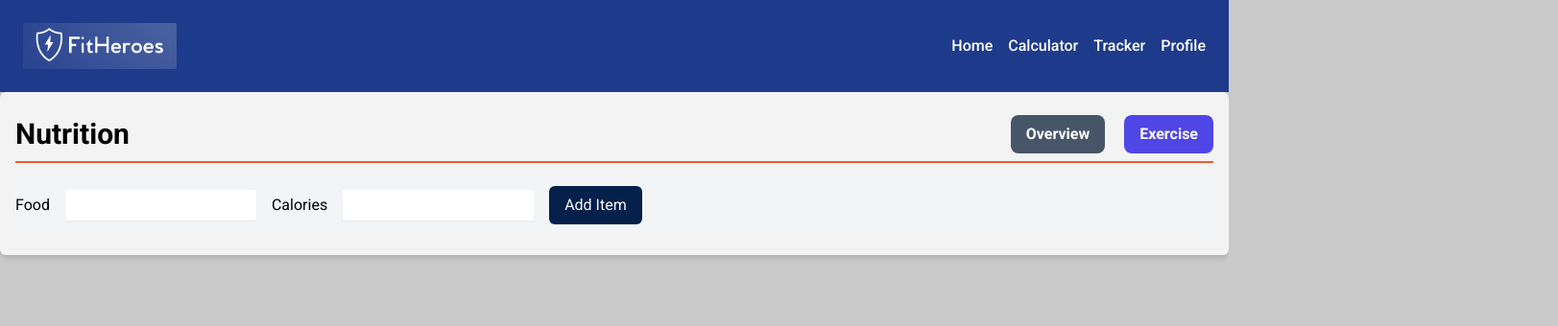
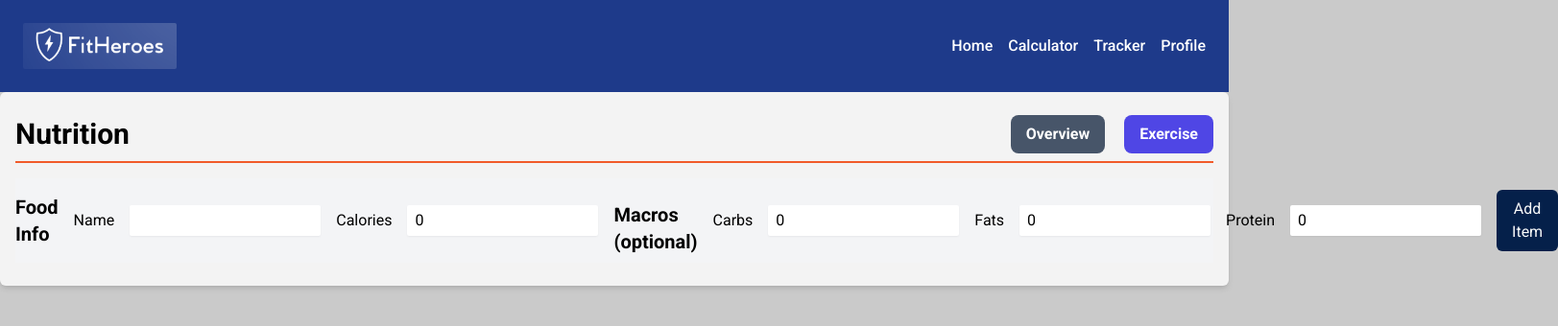
Before and after one commit to pn-code/fit-reservation, a Next.js app: page /tracker/nutrition in a window 1280 px wide. Shown: the top 340 px of the page at 96% size, 1623 px wide, since content can reach past the window. Built offline with nearby package versions, Linux system fonts and the light colour scheme.

Commit message:
Added validations to food

```diff
--- a/app/tracker/nutrition/page.tsx
+++ b/app/tracker/nutrition/page.tsx
@@ -1,17 +1,90 @@
-import React from "react";
+"use client";
+import { useState } from "react";
 import TrackerHeader from "../../../components/TrackerHeader";
+import { foodIntakeSchema } from "../../../validations/foodIntake";
+import { ZodError } from "zod";
 
 function NutritionPage() {
+	const [name, setName] = useState("");
+	const [calories, setCalories] = useState(0);
+	const [carbs, setCarbs] = useState(0);
+	const [fats, setFats] = useState(0);
+	const [protein, setProtein] = useState(0);
+
+	const validateFoodIntake = () => {
+		const foodIntake = {
+			name,
+			calories,
+			carbs,
+			fats,
+			protein,
+		};
+
+		try {
+			foodIntakeSchema.parse(foodIntake);
+			console.log("works")
+		} catch (error) {
+			if(error instanceof ZodError){
+				console.log("zod error")
+			}
+		}
+	};
+
 	return (
 		<main className="w-full h-full mt-24 bg-[#f3f3f3] px-4 py-6 rounded-md flex flex-col gap-4 shadow-md">
 			<TrackerHeader title="Nutrition" />
 
 			<form className="flex flex-col gap-4 md:flex-row bg-gray-100 py-2 md:items-center">
-				<label htmlFor="">Food</label>
-				<input type="text" />
-				<label htmlFor="">Calories</label>
-				<input type="text" />
-				<button className="bg-[#05204A] text-[#fafafa] px-4 py-2 rounded-md">
+				<h2 className="text-xl font-semibold">Food Info</h2>
+				<label htmlFor="name">Name</label>
+				<input
+					onChange={(e) => setName(e.target.value)}
+					type="text"
+					id="name"
+					value={name}
+					required
+				/>
+				<label htmlFor="calories">Calories</label>
+				<input
+					onChange={(e) => setCalories(Number(e.target.value))}
+					type="number"
+					id="calories"
+					value={calories}
+					required
+				/>
+
+				<h2 className="text-xl font-semibold mt-4">
+					Macros (optional)
+				</h2>
+				<label htmlFor="carbs">Carbs</label>
+				<input
+					onChange={(e) => setCarbs(Number(e.target.value))}
+					type="number"
+					id="carbs"
+					value={carbs}
+					required
+				/>
+				<label htmlFor="fats">Fats</label>
+				<input
+					onChange={(e) => setFats(Number(e.target.value))}
+					type="number"
+					id="fats"
+					value={fats}
+					required
+				/>
+				<label htmlFor="protein">Protein</label>
+				<input
+					onChange={(e) => setProtein(Number(e.target.value))}
+					type="number"
+					id="protein"
+					value={protein}
+					required
+				/>
+				<button
+					type="button"
+					onClick={validateFoodIntake}
+					className="bg-[#05204A] text-[#fafafa] px-4 py-2 rounded-md"
+				>
 					Add Item
 				</button>
 			</form>
--- a/package.json
+++ b/package.json
@@ -10,7 +10,7 @@
   },
   "dependencies": {
     "@clerk/nextjs": "^4.16.2",
-    "next/font": "13.2.4",
+    "@next/font": "13.2.4",
     "@prisma/client": "^4.12.0",
     "@types/react": "18.0.30",
     "@types/react-dom": "18.0.11",
@@ -21,7 +21,8 @@
     "js-cookie": "^3.0.1",
     "next": "13.2.4",
     "react": "18.2.0",
-    "react-dom": "18.2.0"
+    "react-dom": "18.2.0",
+    "zod": "^3.21.4"
   },
   "devDependencies": {
     "@types/bcrypt": "^5.0.0",
--- /dev/null
+++ b/validations/foodIntake.ts
@@ -0,0 +1,9 @@
+import { z } from "zod";
+
+export const foodIntakeSchema = z.object({
+    name: z.string().min(1).max(30),
+    calories: z.number().int().lte(9999),
+    carbs: z.number().lte(500),
+    fats: z.number().lte(500),
+    protein: z.number().lte(500)
+})
```
Also changed, not shown: 1 other file (tests, documents, lock files or other folders).
